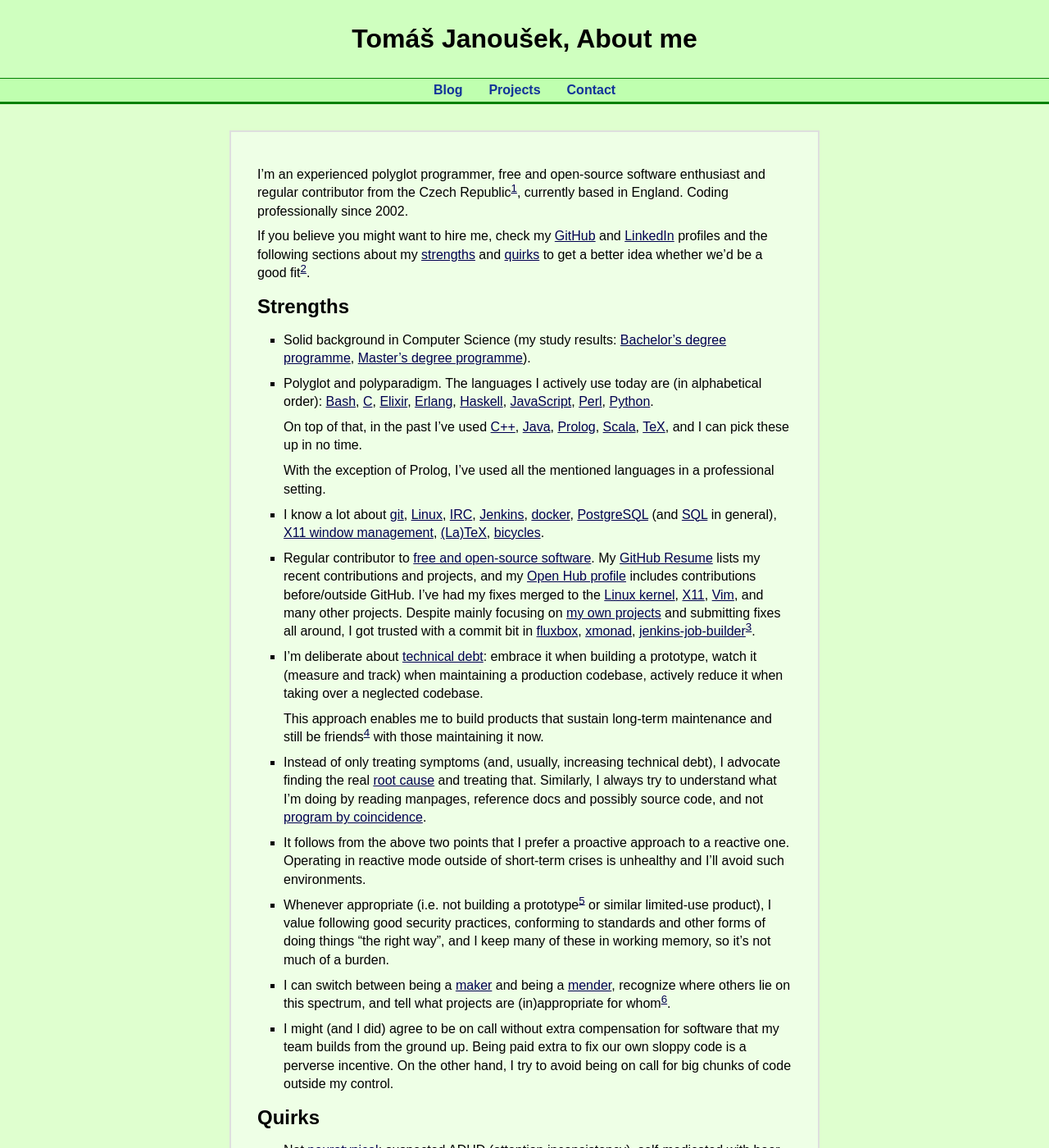
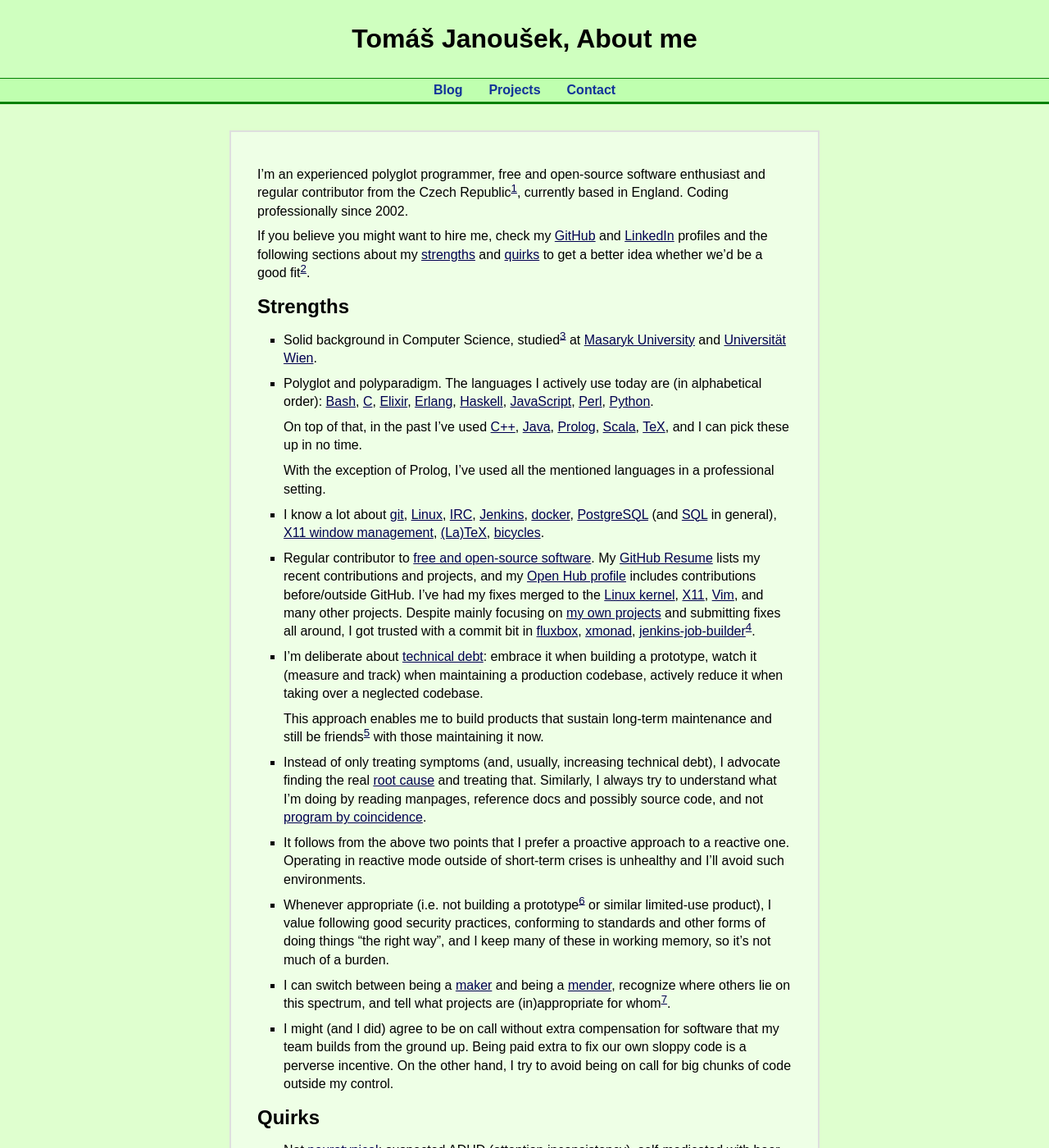
Before and after one commit to liskin/work.lisk.in, a Jekyll site: the page built from about.md, in a window 1280 px wide and 1400 px high. Shown: the whole window at 82% size. Built offline with Jekyll 4.4.1, drawn with Linux system fonts in a browser that asks for light colours; some of the changed text lies outside the part shown.

Commit message:
about: Clarify studies

```diff
--- a/about.md
+++ b/about.md
@@ -29,8 +29,8 @@ we'd be a good fit[^contact].
 
 ## Strengths
 
-* Solid background in Computer Science (my study results: [Bachelor's degree
-  programme][study1], [Master's degree programme][study2]).
+* Solid background in Computer Science, studied[^study-results] at [Masaryk
+  University][fi-muni] and [Universität Wien][univie].
 
 * Polyglot and polyparadigm. The languages I actively use today are (in
   alphabetical order): [Bash][], [C][], [Elixir][], [Erlang][], [Haskell][],
@@ -85,6 +85,11 @@ we'd be a good fit[^contact].
   our own sloppy code is a perverse incentive. On the other hand, I try to
   avoid being on call for big chunks of code outside my control.
 
+[^study-results]:
+    My study results: [Bachelor's degree programme][study1], [Master's degree
+    programme][study2]. Dropped out at the end. Didn't get the degree, only
+    the knowledge.
+
 [^not-involved-anymore]:
     No longer involved in some of these.
 
```
Also changed, not shown: other parts of about.md (+2 -0 lines).
